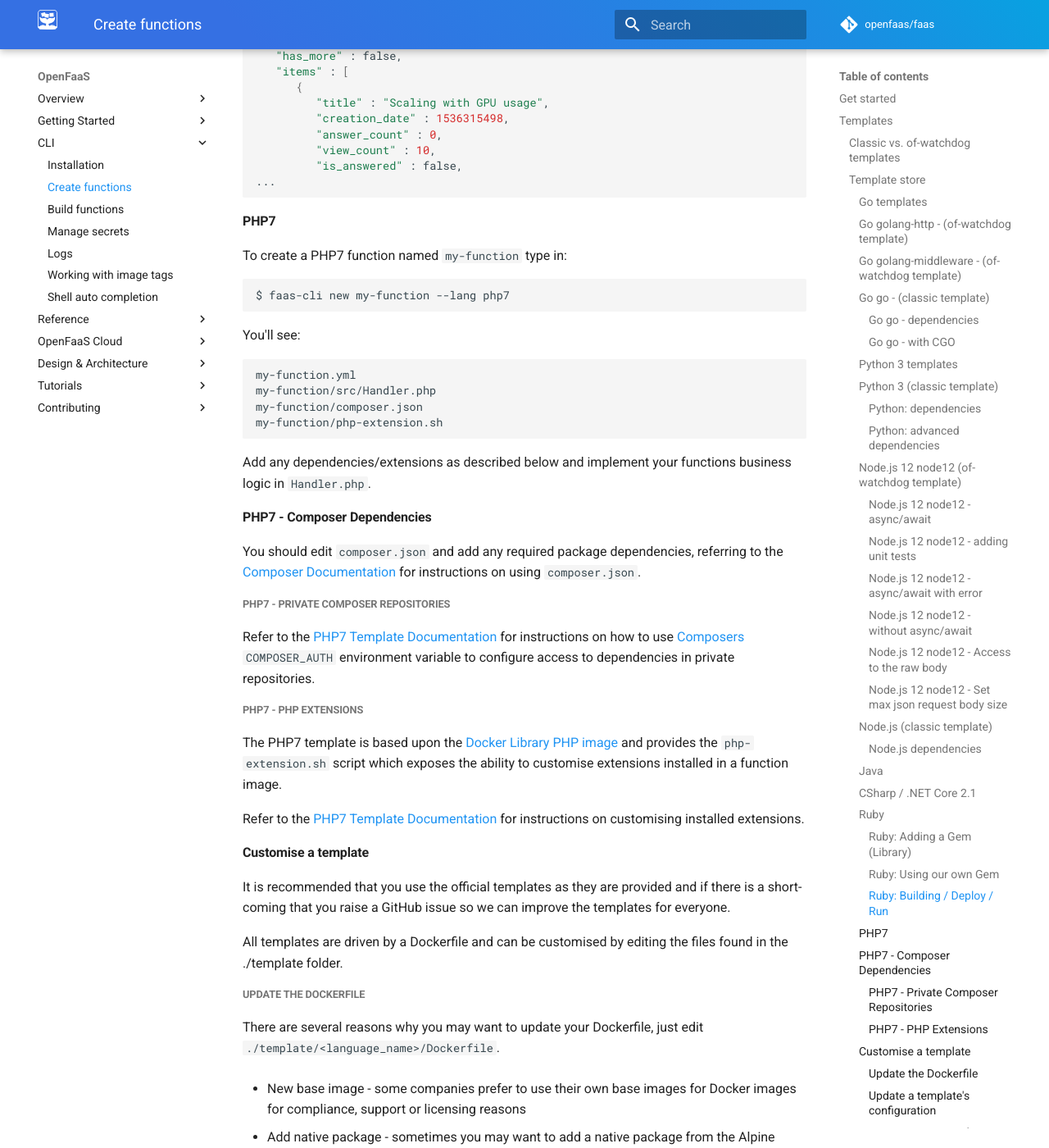
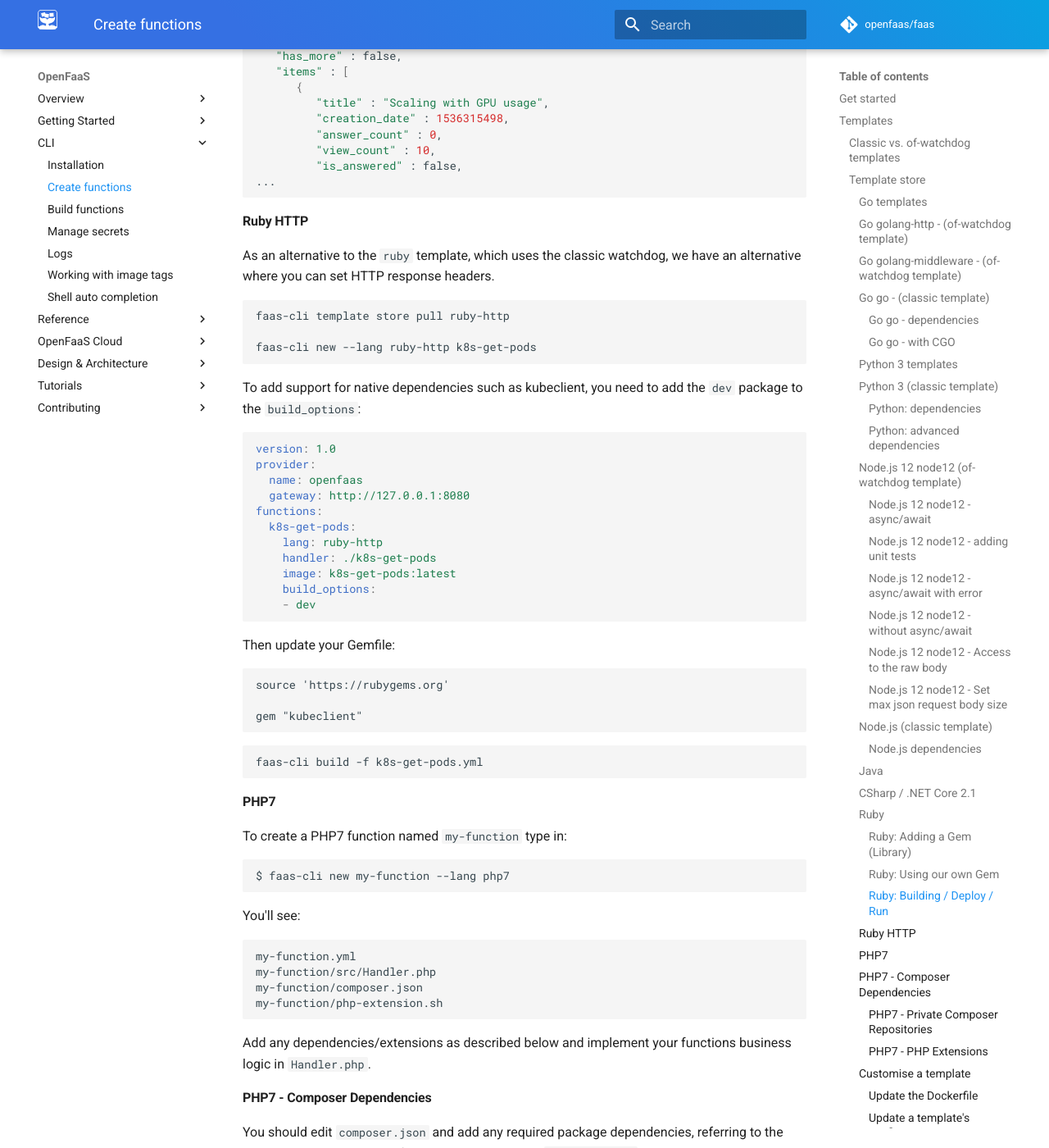
Before and after one commit to openfaas/docs, an MkDocs documentation site: the page built from docs/cli/templates.md, in a window 1280 px wide and 1400 px high, scrolled down 11968 px. Shown: the whole window at 82% size. Built offline with MkDocs 1.6.1 and Material for MkDocs 9.7.7, drawn with Linux system fonts in a browser that asks for light colours; comment, search, counter and statistics services are not loaded.

Commit message:
Update Ruby instructions for native gems
Signed-off-by: Alex Ellis (OpenFaaS Ltd) <alexellis2@gmail.com>

````diff
--- a/docs/cli/templates.md
+++ b/docs/cli/templates.md
@@ -571,6 +571,44 @@ $ echo 'OpenFaaS' | faas-cli invoke ruby-function
 ...
 ```
 
+#### Ruby HTTP
+
+As an alternative to the `ruby` template, which uses the classic watchdog, we have an alternative where you can set HTTP response headers.
+
+```
+faas-cli template store pull ruby-http
+
+faas-cli new --lang ruby-http k8s-get-pods
+```
+
+To add support for native dependencies such as kubeclient, you need to add the `dev` package to the `build_options`:
+
+```yaml
+version: 1.0
+provider:
+  name: openfaas
+  gateway: http://127.0.0.1:8080
+functions:
+  k8s-get-pods:
+    lang: ruby-http
+    handler: ./k8s-get-pods
+    image: k8s-get-pods:latest
+    build_options:
+    - dev
+```
+
+Then update your Gemfile:
+
+```
+source 'https://rubygems.org'
+
+gem "kubeclient"
+```
+
+```
+faas-cli build -f k8s-get-pods.yml
+```
+
 #### PHP7
 
 To create a PHP7 function named `my-function` type in:
````
